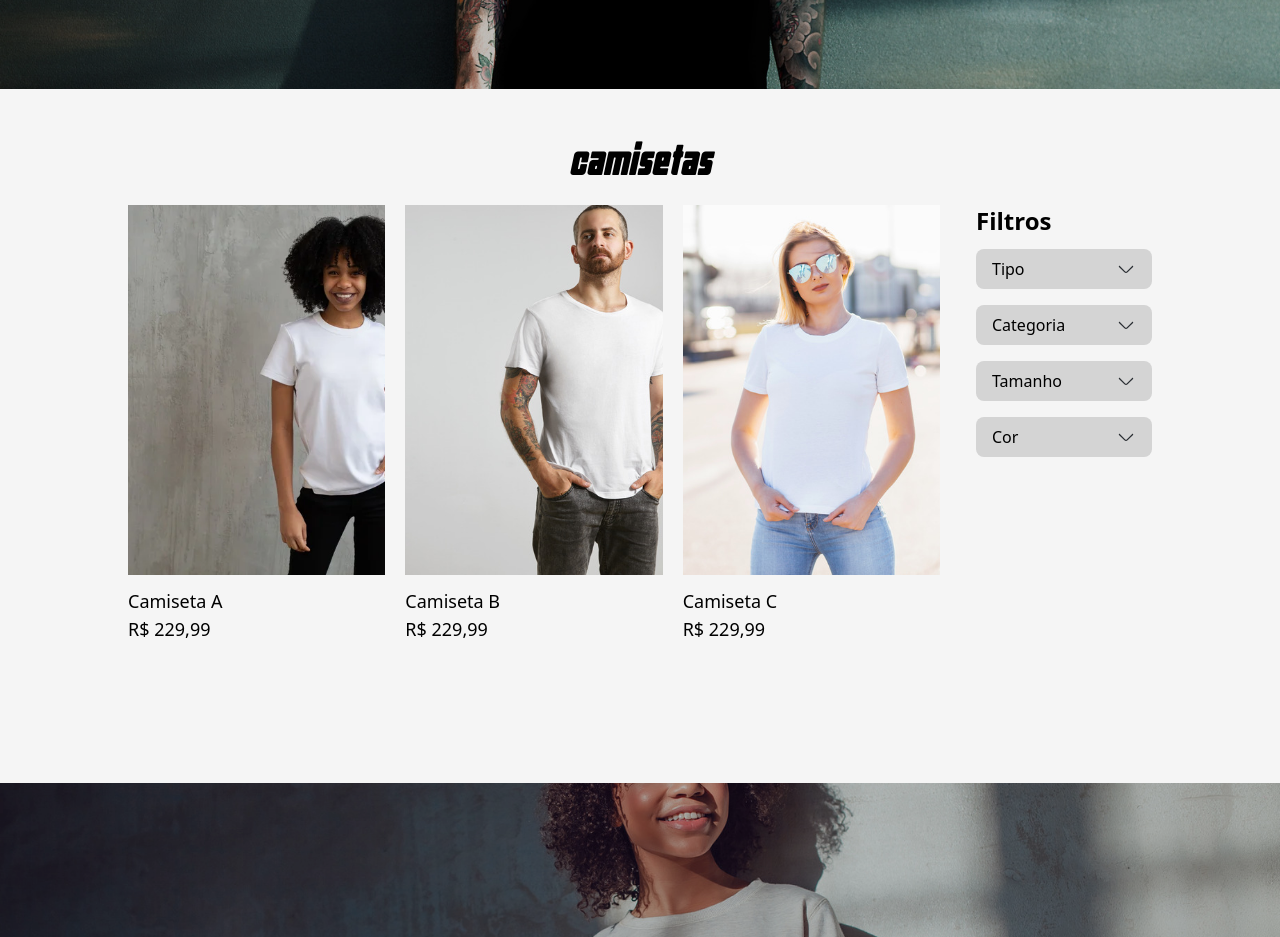
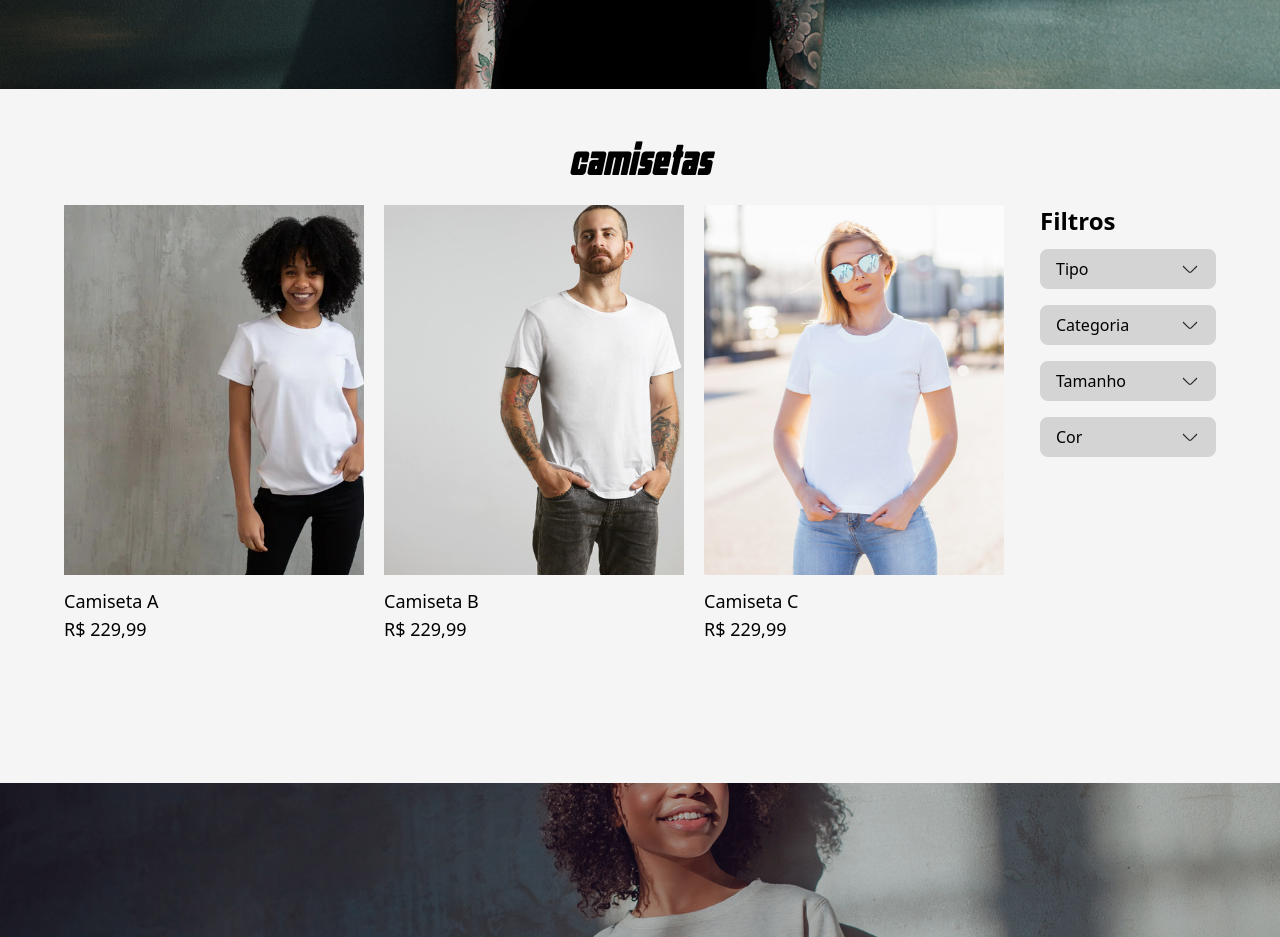
Before and after one commit to medellinoriginalcompany/front-end, a React (Vite) app: page / in a window 1280 px wide. Shown: the part 2000-2937 px from the top of the page. Built offline with nearby package versions, Linux system fonts and the light colour scheme; no server answers.

Commit message:
Pequena mudança em max width seção camisetas

```diff
--- a/src/components/home/Tshirts/Tshirts.tsx
+++ b/src/components/home/Tshirts/Tshirts.tsx
@@ -14,7 +14,7 @@ export const Tshirts = () => {
         title='Camisetas Medellin'
       />
 
-      <div className='lg:max-w-5xl 2xl:max-w-6xl mx-auto space-y-5'>
+      <div className='lg:max-w-6xl 2xl:max-w-6xl mx-auto space-y-5'>
         <div className='2xl:max-w-5xl mx-auto'>
           <h2 className='font-hubba-oblique text-5xl text-center lowercase'>
             Camisetas
```
